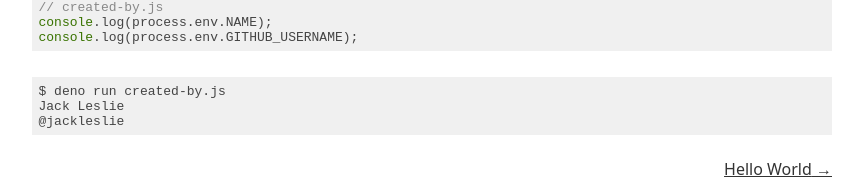
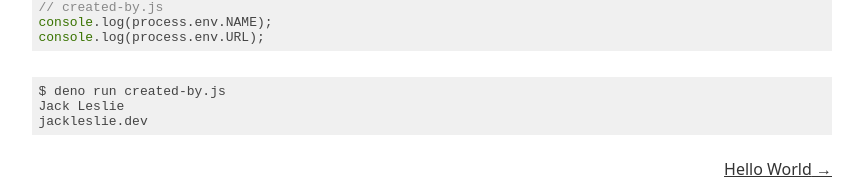
Before and after one commit to jackjdleslie/denobyexample, a Next.js app: page / in a window 1280 px wide. Shown: the part 313-492 px from the top of the page, without its empty margins (208-1071 px from the left). Built offline with nearby package versions, Linux system fonts and the light colour scheme.

Commit message:
minor fixes

```diff
--- a/pages/index.js
+++ b/pages/index.js
@@ -6,12 +6,12 @@ import { Layout } from "../components";
 
 const code = `// created-by.js
 console.log(process.env.NAME);
-console.log(process.env.GITHUB_USERNAME);
+console.log(process.env.URL);
 `;
 
 const output = `$ deno run created-by.js
 Jack Leslie
-@jackleslie
+jackleslie.dev
 `;
 
 const next = { name: "Hello World", slug: "examples/hello-world" };
@@ -50,8 +50,7 @@ Index.getInitialProps = async () => {
     .map(example => {
       const short = example.substring(0, example.length - 3);
       const name = short
-        .replace("-", " ")
-        .replace(/(^|\s)\S/g, l => l.toUpperCase());
+        .replace("-", " ");
       return {
         name,
         slug: `examples/${short}`
--- a/styles.css
+++ b/styles.css
@@ -14,6 +14,10 @@ ul {
   margin-block-end: 0.5em;
 }
 
+li {
+  text-transform: capitalize;
+}
+
 a, a:visited {
   color: #333333;
 }
```
